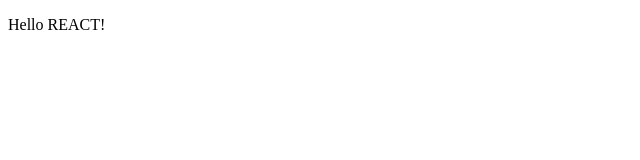
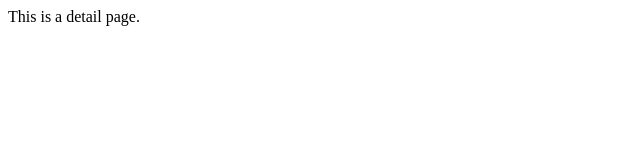
Before and after one commit to junh0328/redux, a React (Create React App) app in the folder react-redux/: page /#/1 in a window 1280 px wide. Shown: the top 160 px of the page, without its empty margins (0-640 px from the left). Built offline with nearby package versions, Linux system fonts and the light colour scheme.

Commit message:
react-redux 초기세팅 2

```diff
--- a/react-redux/package.json
+++ b/react-redux/package.json
@@ -8,6 +8,8 @@
     "@testing-library/user-event": "^12.1.10",
     "react": "^17.0.1",
     "react-dom": "^17.0.1",
+    "react-redux": "^7.2.2",
+    "react-router-dom": "^5.2.0",
     "react-scripts": "4.0.0",
     "redux": "^4.0.5",
     "web-vitals": "^0.2.4"
--- a/react-redux/src/components/App.js
+++ b/react-redux/src/components/App.js
@@ -1,10 +1,13 @@
 import React from "react";
-
+import { HashRouter as Router, Route } from "react-router-dom";
+import Detail from "../routes/Detail";
+import Home from "../routes/Home";
 const App = () => {
   return (
-    <div>
-      <p>Hello REACT!</p>
-    </div>
+    <Router>
+      <Route path="/" exact component={Home}></Route>
+      <Route path="/:id" exact component={Detail}></Route>
+    </Router>
   );
 };
 
--- /dev/null
+++ b/react-redux/src/routes/Detail.js
@@ -0,0 +1,7 @@
+import React from "react";
+
+const Detail = () => {
+  return <div>This is a detail page.</div>;
+};
+
+export default Detail;
--- /dev/null
+++ b/react-redux/src/routes/Home.js
@@ -0,0 +1,7 @@
+import React from "react";
+
+const Home = () => {
+  return <div>This is a homepage.</div>;
+};
+
+export default Home;
```
Also changed, not shown: 2 other files (tests, documents, lock files or other folders).
